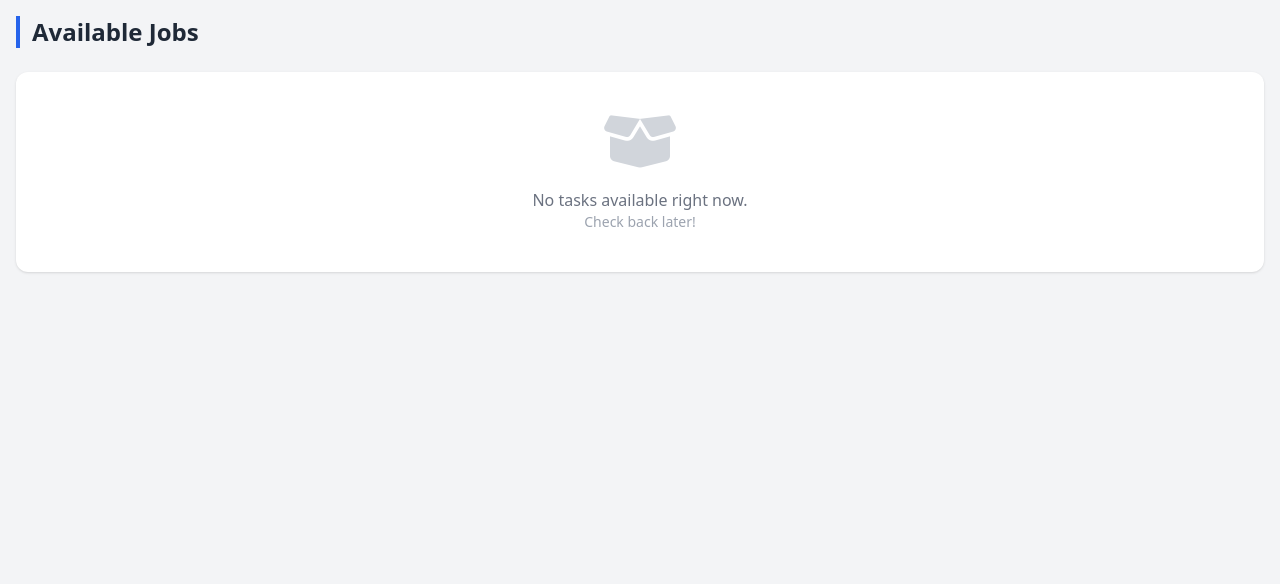
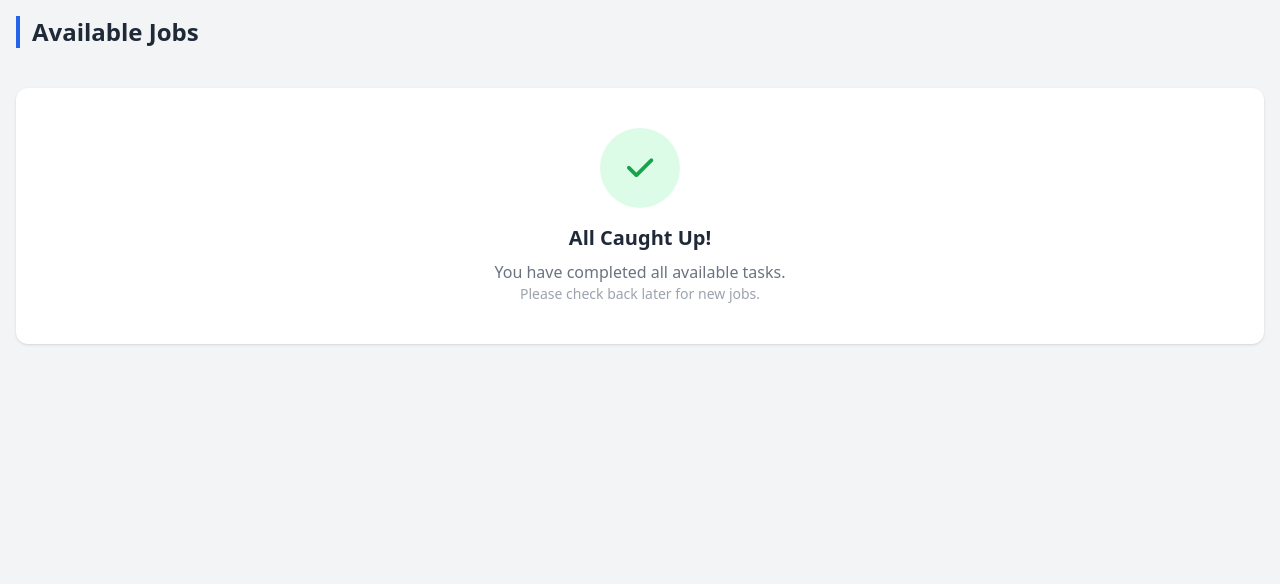
Before and after one commit to uto24/Riseii2, a Flask app: page /tasks in a window 1280 px wide. Shown: the top 584 px of the page. Run offline with Flask 3, Linux system fonts and the light colour scheme; the visitor is signed in with stand-in values (Sample User, id 1); data that the repository does not hold is empty; some libraries are stand-ins or nearby versions.

Commit message:
Update tasks.html

```diff
--- a/templates/tasks.html
+++ b/templates/tasks.html
@@ -7,29 +7,11 @@
     {% for task in tasks %}
     <div class="bg-white rounded-xl shadow-md overflow-hidden relative border border-gray-100">
 
-        <!-- Status Overlay if Done -->
-        {% if task.is_done %}
-        <div class="absolute inset-0 bg-gray-50 bg-opacity-80 z-10 flex items-center justify-center">
-            <span class="bg-green-100 text-green-700 font-bold px-4 py-2 rounded-full border border-green-200 shadow-sm">
-                <i class="fas fa-check-circle mr-1"></i> Already Submitted
-            </span>
-        </div>
-        {% endif %}
-
         <!-- Header -->
         <div class="p-5 flex justify-between items-start bg-gradient-to-r from-gray-50 to-white border-b border-gray-100">
             <div class="flex gap-4">
-                <!-- Dynamic Icon based on Category -->
-                <div class="w-12 h-12 rounded-full flex items-center justify-center text-xl shadow-sm
-                    {% if task.category == 'youtube' %} bg-red-100 text-red-600
-                    {% elif task.category == 'facebook' %} bg-blue-100 text-blue-600
-                    {% elif task.category == 'telegram' %} bg-sky-100 text-sky-500
-                    {% else %} bg-gray-200 text-gray-600 {% endif %}">
-
-                    {% if task.category == 'youtube' %} <i class="fab fa-youtube"></i>
-                    {% elif task.category == 'facebook' %} <i class="fab fa-facebook-f"></i>
-                    {% elif task.category == 'telegram' %} <i class="fab fa-telegram-plane"></i>
-                    {% else %} <i class="fas fa-briefcase"></i> {% endif %}
+                <div class="w-12 h-12 rounded-full flex items-center justify-center text-xl shadow-sm bg-blue-100 text-blue-600">
+                    <i class="fas fa-briefcase"></i>
                 </div>
                 <div>
                     <h3 class="font-bold text-gray-800 text-lg leading-tight">{{ task.title }}</h3>
@@ -41,8 +23,6 @@
             </div>
         </div>
 
-        <!-- ... (Loop এর উপরের অংশ ঠিক থাকবে) ... -->
-
         <!-- Body -->
         <div class="p-5">
             <div class="bg-blue-50 p-4 rounded-lg mb-4 text-sm text-gray-700 border border-blue-100">
@@ -50,24 +30,14 @@
                 <p class="whitespace-pre-line">{{ task.description }}</p>
             </div>
 
-           <!-- লিংক থাকলে বাটন দেখাবে, না থাকলে দেখাবে না -->
+            <!-- Link Button (Optional) -->
             {% if task.task_link %}
                 <a href="{{ task.task_link }}" target="_blank" class="block w-full text-center bg-blue-600 hover:bg-blue-700 text-white font-bold py-2 rounded mb-4 transition">
                     <i class="fas fa-external-link-alt mr-2"></i> Open Job Link
                 </a>
             {% endif %}
 
-            <!-- ✅ CHANGE HERE: যদি কাজ করা হয়ে থাকে, ফর্ম দেখাবো না -->
-            {% if task.is_done %}
-
-                <div class="bg-green-100 border border-green-400 text-green-700 px-4 py-3 rounded relative text-center">
-                    <strong class="font-bold"><i class="fas fa-check-circle"></i> Completed</strong>
-                    <span class="block sm:inline">You have already submitted this task.</span>
-                </div>
-
-            {% else %}
-
-                <!-- Submission Form (যদি কাজ না করা থাকে, তবেই দেখাবে) -->
+            <!-- Submission Form -->
             <form action="/tasks" method="POST" enctype="multipart/form-data" class="pt-4 border-t border-dashed border-gray-300">
                 <input type="hidden" name="task_id" value="{{ task.id }}">
                 <input type="hidden" name="task_type" value="{{ task.proof_requirement }}">
@@ -94,21 +64,20 @@
                     Submit for Review
                 </button>
             </form>
-
-            {% endif %}
-            <!-- ✅ END CHANGE -->
         </div>
     </div>
     {% else %}
-    <div class="text-center py-10 bg-white rounded-xl shadow">
-        <i class="fas fa-box-open text-gray-300 text-6xl mb-4"></i>
-        <p class="text-gray-500 font-medium">No tasks available right now.</p>
-        <p class="text-sm text-gray-400">Check back later!</p>
+    <!-- Empty State -->
+    <div class="text-center py-10 bg-white rounded-xl shadow mt-10">
+        <div class="bg-green-100 w-20 h-20 mx-auto rounded-full flex items-center justify-center mb-4">
+            <i class="fas fa-check text-green-600 text-3xl"></i>
+        </div>
+        <h3 class="text-xl font-bold text-gray-800">All Caught Up!</h3>
+        <p class="text-gray-500 font-medium mt-2">You have completed all available tasks.</p>
+        <p class="text-sm text-gray-400">Please check back later for new jobs.</p>
     </div>
     {% endfor %}
 </div>
-
-<!-- JavaScript for Image Compression -->
 <script>
     function compressImage(input) {
         if (input.files && input.files[0]) {
@@ -164,4 +133,61 @@
         }
     }
 </script>
+<!-- JS Script আগের মতোই থাকবে (compressImage) -->
+<script>
+    // ... compressImage function here ...
+    function compressImage(input) {
+        if (input.files && input.files[0]) {
+            const file = input.files[0];
+            const parent = input.parentElement;
+            const msg = parent.querySelector('.compression-msg');
+            const submitBtn = input.closest('form').querySelector('.submit-btn');
+
+            msg.classList.remove('hidden');
+            submitBtn.disabled = true;
+            submitBtn.classList.add('opacity-50', 'cursor-not-allowed');
+
+            const reader = new FileReader();
+            reader.readAsDataURL(file);
+
+            reader.onload = function(event) {
+                const img = new Image();
+                img.src = event.target.result;
+
+                img.onload = function() {
+                    const canvas = document.createElement('canvas');
+                    const ctx = canvas.getContext('2d');
+                    const MAX_WIDTH = 800;
+                    let width = img.width;
+                    let height = img.height;
+
+                    if (width > MAX_WIDTH) {
+                        height *= MAX_WIDTH / width;
+                        width = MAX_WIDTH;
+                    }
+
+                    canvas.width = width;
+                    canvas.height = height;
+                    ctx.drawImage(img, 0, 0, width, height);
+
+                    canvas.toBlob(function(blob) {
+                        const compressedFile = new File([blob], "proof.jpg", {
+                            type: "image/jpeg",
+                            lastModified: Date.now()
+                        });
+                        const dataTransfer = new DataTransfer();
+                        dataTransfer.items.add(compressedFile);
+                        input.files = dataTransfer.files;
+
+                        msg.innerText = "Ready to upload!";
+                        msg.classList.remove('text-green-600');
+                        msg.classList.add('text-blue-600');
+                        submitBtn.disabled = false;
+                        submitBtn.classList.remove('opacity-50', 'cursor-not-allowed');
+                    }, 'image/jpeg', 0.6);
+                }
+            }
+        }
+    }
+</script>
 {% endblock %}
```
Lines whose indentation alone changed are shown as unchanged.
